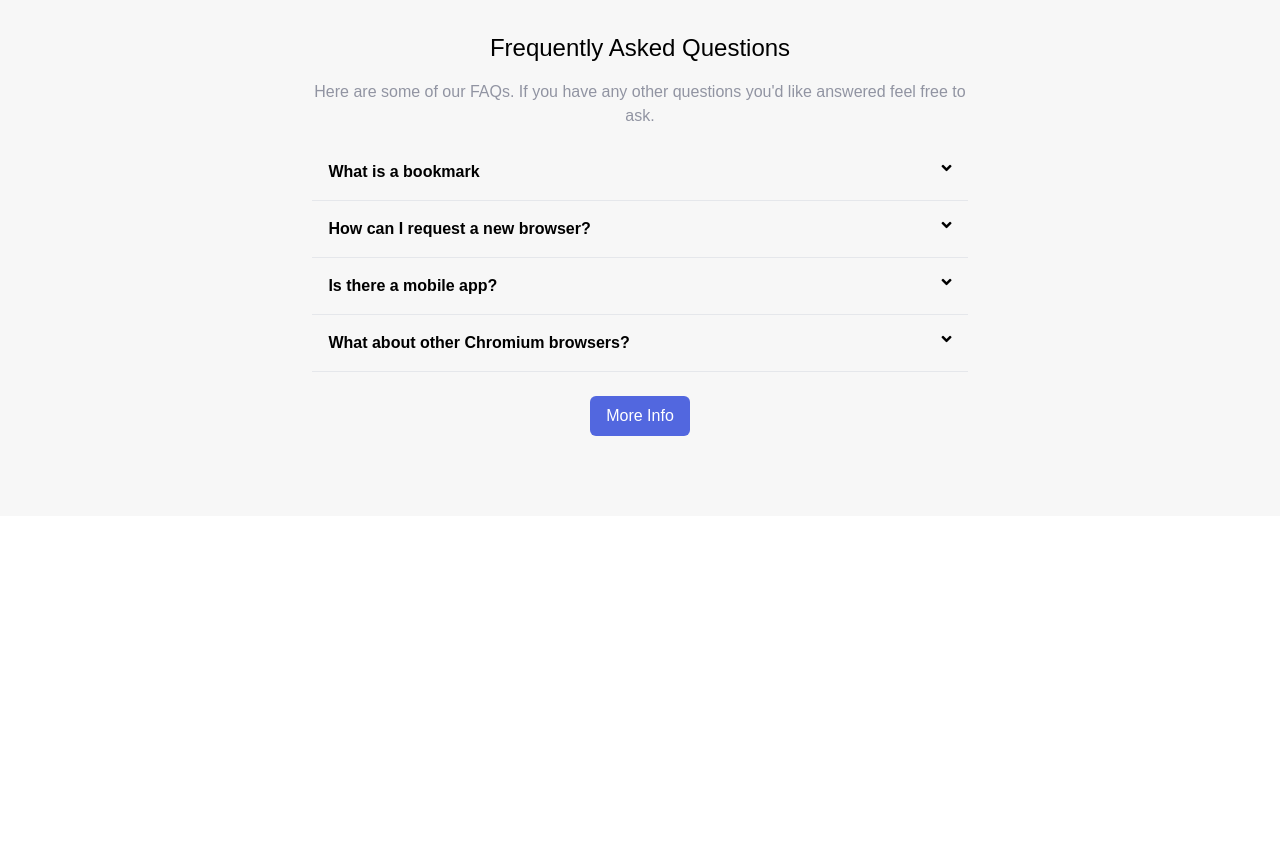
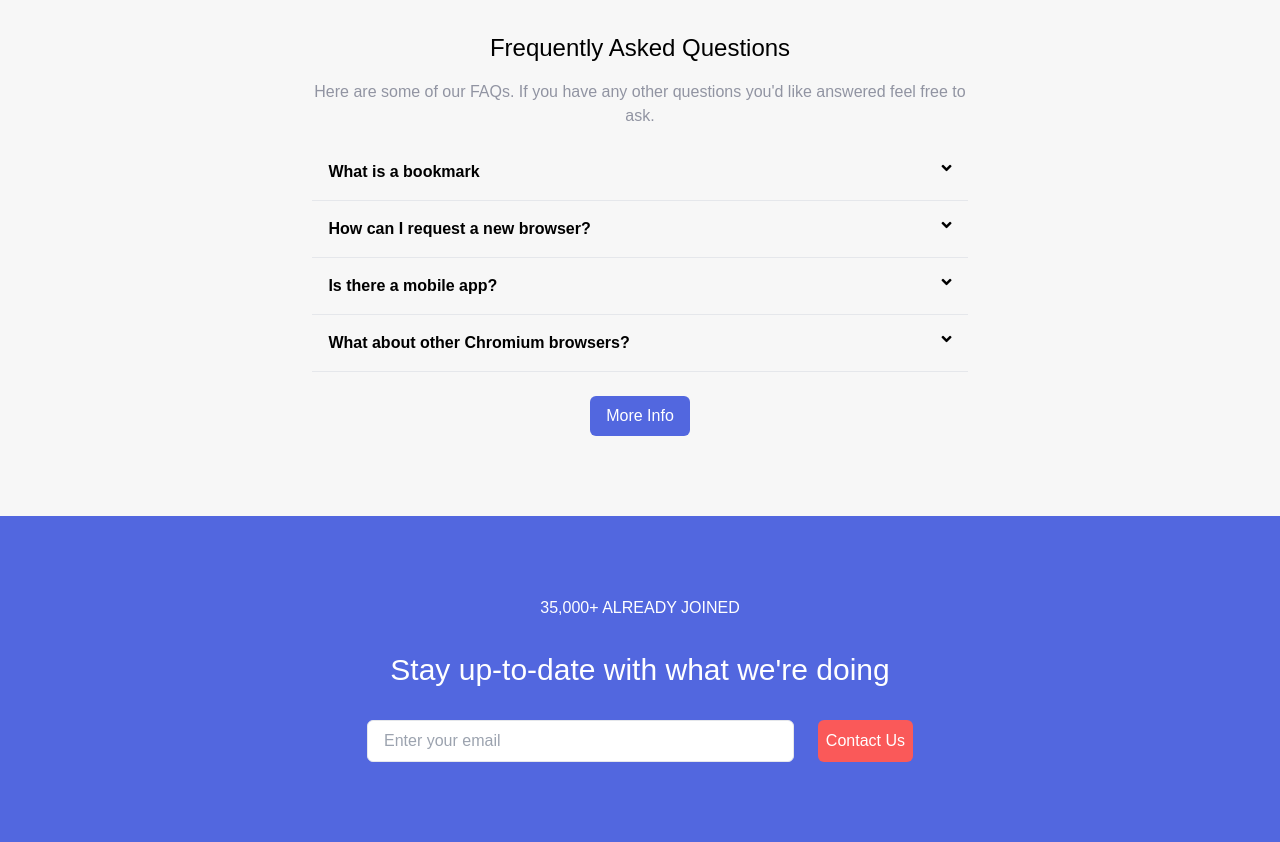
Before and after one commit to MilkiyasGebru/Landing-Page, a website: page public/index.html in a window 1280 px wide. Shown: the part 2841-3683 px from the top of the page. Before the commit the page ends 3357 px from the top, so only its background shows below. Drawn offline with Linux system fonts and the light colour scheme.

Commit message:
Added Contact Us Section

```diff
--- a/public/index.html
+++ b/public/index.html
@@ -249,5 +249,19 @@
         </div>
 
     </section>
+<!--Contact Us Section-->
+    <section class="bg-bookmark-purple text-white py-20">
+        <div class="container">
+            <div class="sm:w-3/4 lg:w-2/4 mx-auto">
+                <p class="text-center font-light uppercase mb-8">35,000+ Already Joined</p>
+                <h1 class="text-3xl text-center">Stay up-to-date with what we're doing</h1>
+                <div class="flex gap-6 mt-8 justify-center">
+                    <input type="text" placeholder="Enter your email" class="border rounded-md px-4 py-2 outline-none text-black flex-grow"/>
+                    <button class="bg-bookmark-red px-2 py-1 rounded-md">Contact Us</button>
+
+                </div>
+            </div>
+        </div>
+    </section>
 </body>
 </html>
```
Also changed, not shown: public/styles.css.
